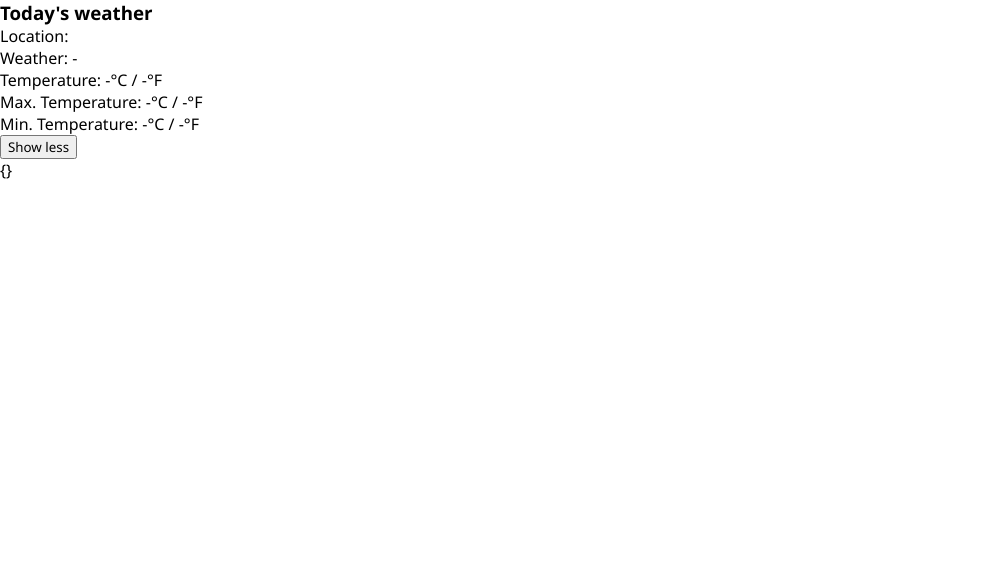
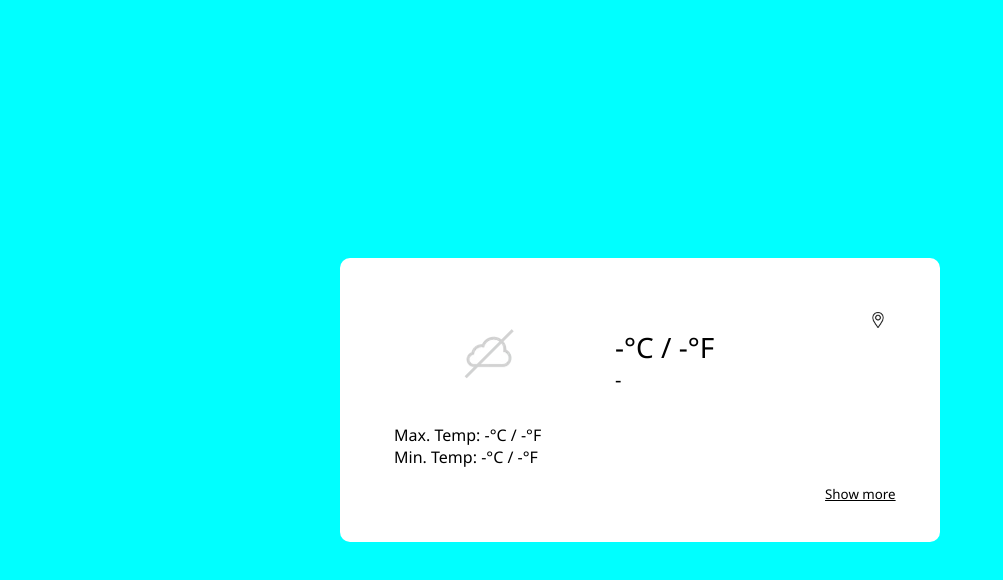
Before and after one commit to StrixROX/Weather-App, a React (Vite) app in the folder client/: page / in a window 1280 px wide. Shown: the top 580 px of the page, without its empty margins (0-1003 px from the left). Built offline with nearby package versions, Linux system fonts and the light colour scheme; no server answers.

Commit message:
Added simple styles to WeatherWidget

```diff
--- a/client/src/components/WeatherWidget.jsx
+++ b/client/src/components/WeatherWidget.jsx
@@ -1,3 +1,5 @@
+import "../css/weather-widget.css"
+
 import { useContext, useState } from "react"
 import { WeatherContext } from "../contexts/WeatherContext"
 
@@ -19,65 +21,105 @@ function WeatherWidget() {
   }
 
   return (
-    <div>
-      <h3>Today's weather</h3>
-      <p>Location: {getLocation()}</p>
-      <p>Weather: {weather?.forecast?.current?.condition?.text || "-"}</p>
-      <p>
-        Temperature: {weather?.forecast?.current?.temp_c || "-"}°C /{" "}
+    <div className="wrapper weather-widget">
+      <div className="row full">
+        <img
+          src={
+            weather?.forecast?.current?.condition?.icon ||
+            "/src/assets/error.png"
+          }
+          className="icon"
+        />
+        <div className="data col left full">
+          <div className="row right full">
+            <img src="/src/assets/location.png" width="16" />
+            <span className="size-1">{getLocation()}</span>
+          </div>
+          <span className="size-5">
+            {weather?.forecast?.current?.temp_c || "-"}°C /{" "}
             {weather?.forecast?.current?.temp_f || "-"}°F
-      </p>
+          </span>
           {expand ? (
-        <p>
-          Feels Like: {weather?.forecast?.current?.feelslike_c || "-"}°C /{" "}
-          {weather?.forecast?.current?.feelslike_f || "-"}°F
-        </p>
+            <span className="size-2">
+              Feels like <br /> {weather?.forecast?.current?.feelslike_c || "-"}
+              °C / {weather?.forecast?.current?.feelslike_f || "-"}°F
+            </span>
           ) : undefined}
-      <p>
-        Max. Temperature:{" "}
-        {weather?.forecast?.forecast?.forecastday?.[0]?.day?.maxtemp_c || "-"}°C
-        / {weather?.forecast?.forecast?.forecastday?.[0]?.day?.maxtemp_f || "-"}
+          <span className="size-4">
+            {weather?.forecast?.current?.condition?.text || "-"}
+          </span>
+        </div>
+      </div>
+      <div className="row extra-info">
+        <div className="col left">
+          <span className="size-2">
+            Max. Temp:{" "}
+            {weather?.forecast?.forecast?.forecastday?.[0]?.day?.maxtemp_c ||
+              "-"}
+            °C /{" "}
+            {weather?.forecast?.forecast?.forecastday?.[0]?.day?.maxtemp_f ||
+              "-"}
             °F
-      </p>
-      <p>
-        Min. Temperature:{" "}
-        {weather?.forecast?.forecast?.forecastday?.[0]?.day?.mintemp_c || "-"}°C
-        / {weather?.forecast?.forecast?.forecastday?.[0]?.day?.mintemp_f || "-"}
+            <br />
+            Min. Temp:{" "}
+            {weather?.forecast?.forecast?.forecastday?.[0]?.day?.mintemp_c ||
+              "-"}
+            °C /{" "}
+            {weather?.forecast?.forecast?.forecastday?.[0]?.day?.mintemp_f ||
+              "-"}
             °F
-      </p>
+          </span>
+        </div>
+        <div className="col right">
           {expand ? (
-        <p>
-          Wind Speed: {weather?.forecast?.current?.wind_mph || "-"}mph /{" "}
-          {weather?.forecast?.current?.wind_kph || "-"}kph
-        </p>
-      ) : undefined}
-      {expand ? (
-        <p>
-          Humidity: {weather?.forecast?.current?.humidity || "-"}mph /{" "}
-          {weather?.forecast?.current?.humidity || "-"}kph
-        </p>
-      ) : undefined}
-      {expand ? (
-        <p>
-          Pressure: {weather?.forecast?.current?.pressure_mb || "-"}mb /{" "}
-          {weather?.forecast?.current?.pressure_in || "-"}in
-        </p>
-      ) : undefined}
-      {expand ? (
-        <p>
+            <span className="size-2">
               Sunrise:{" "}
-          {weather?.forecast?.forecast?.forecastday?.[0]?.astro?.sunrise || "-"}
+              {weather?.forecast?.forecast?.forecastday?.[0]?.astro?.sunrise ||
+                "-"}
               <br />
               Sunset:{" "}
-          {weather?.forecast?.forecast?.forecastday?.[0]?.astro?.sunset || "-"}
-        </p>
+              {weather?.forecast?.forecast?.forecastday?.[0]?.astro?.sunset ||
+                "-"}
+            </span>
           ) : undefined}
+        </div>
+      </div>
       {expand ? (
-        <button onClick={() => useExpand(false)}>Show more</button>
+        <div className="col left">
+          <span className="size-2">
+            Wind Speed: {weather?.forecast?.current?.wind_mph || "-"} mph /{" "}
+            {weather?.forecast?.current?.wind_kph || "-"} kph
+          </span>
+          <span className="size-2">
+            Humidity: {weather?.forecast?.current?.humidity || "-"} mph /{" "}
+            {weather?.forecast?.current?.humidity || "-"} kph
+          </span>
+          <span className="size-2">
+            Pressure: {weather?.forecast?.current?.pressure_mb || "-"} mb /{" "}
+            {weather?.forecast?.current?.pressure_in || "-"} in
+          </span>
+        </div>
+      ) : undefined}
+
+      <div className="row right">
+        {expand ? (
+          <button
+            onClick={() => useExpand(false)}
+            className="toggle-more"
+            tabIndex={1}
+          >
+            Show less
+          </button>
         ) : (
-        <button onClick={() => useExpand(true)}>Show less</button>
+          <button
+            onClick={() => useExpand(true)}
+            className="toggle-more"
+            tabIndex={1}
+          >
+            Show more
+          </button>
         )}
-      <pre>{JSON.stringify(weather, null, 2)}</pre>
+      </div>
     </div>
   )
 }
--- a/client/src/css/app.css
+++ b/client/src/css/app.css
@@ -0,0 +1,8 @@
+.wrapper.weather-app {
+  display: flex;
+  width: 100%;
+  min-height: 100vh;
+  justify-content: center;
+  align-items: center;
+  background-color: cyan;
+}
--- /dev/null
+++ b/client/src/css/weather-widget.css
@@ -0,0 +1,70 @@
+.wrapper.weather-widget {
+  width: 100%;
+  max-width: 600px;
+  padding: 3%;
+  border-radius: 10px;
+  background-color: white;
+}
+
+.wrapper.weather-widget .icon {
+  padding: 0 15%;
+}
+
+.wrapper.weather-widget .toggle-more {
+  background: none;
+  border: none;
+  cursor: pointer;
+  text-decoration: underline;
+}
+
+.wrapper.weather-widget .col {
+  display: flex;
+  flex-direction: column;
+  justify-content: flex-start;
+  align-items: center;
+  padding: 3%;
+}
+.wrapper.weather-widget .col.left {
+  align-items: flex-start;
+}
+.wrapper.weather-widget .col.right {
+  align-items: flex-end;
+}
+
+.wrapper.weather-widget .row {
+  display: flex;
+  flex-direction: row;
+  justify-content: center;
+  align-items: center;
+}
+.wrapper.weather-widget .row.left {
+  justify-content: flex-start;
+}
+.wrapper.weather-widget .row.right {
+  justify-content: flex-end;
+}
+
+.wrapper.weather-widget .row.extra-info {
+  justify-content: space-between;
+  align-items: flex-start;
+}
+
+.wrapper.weather-widget .full {
+  width: 100%;
+}
+
+.size-1 {
+  font-size: 14px;
+}
+.size-2 {
+  font-size: 16px;
+}
+.size-3 {
+  font-size: 18px;
+}
+.size-4 {
+  font-size: 20px;
+}
+.size-5 {
+  font-size: 28px;
+}
```
Also changed, not shown: client/src/assets/error.png (added), client/src/assets/location.png (added). Lines whose indentation alone changed are shown as unchanged.
